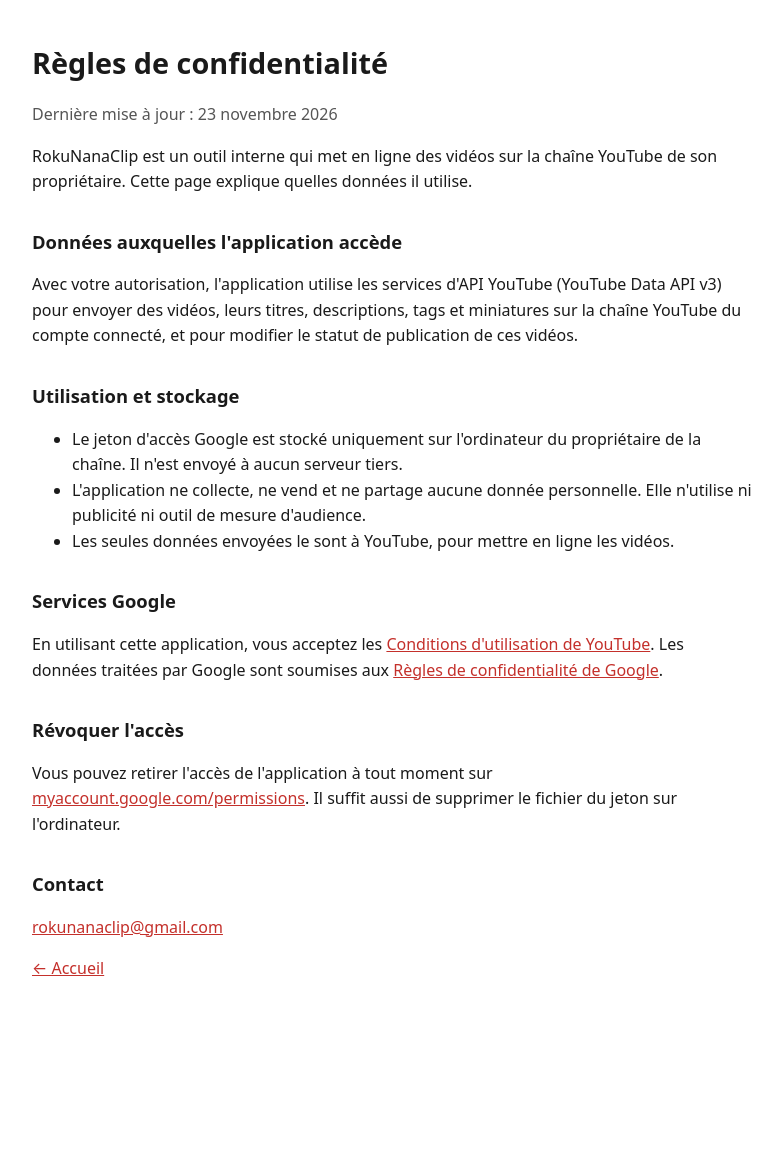
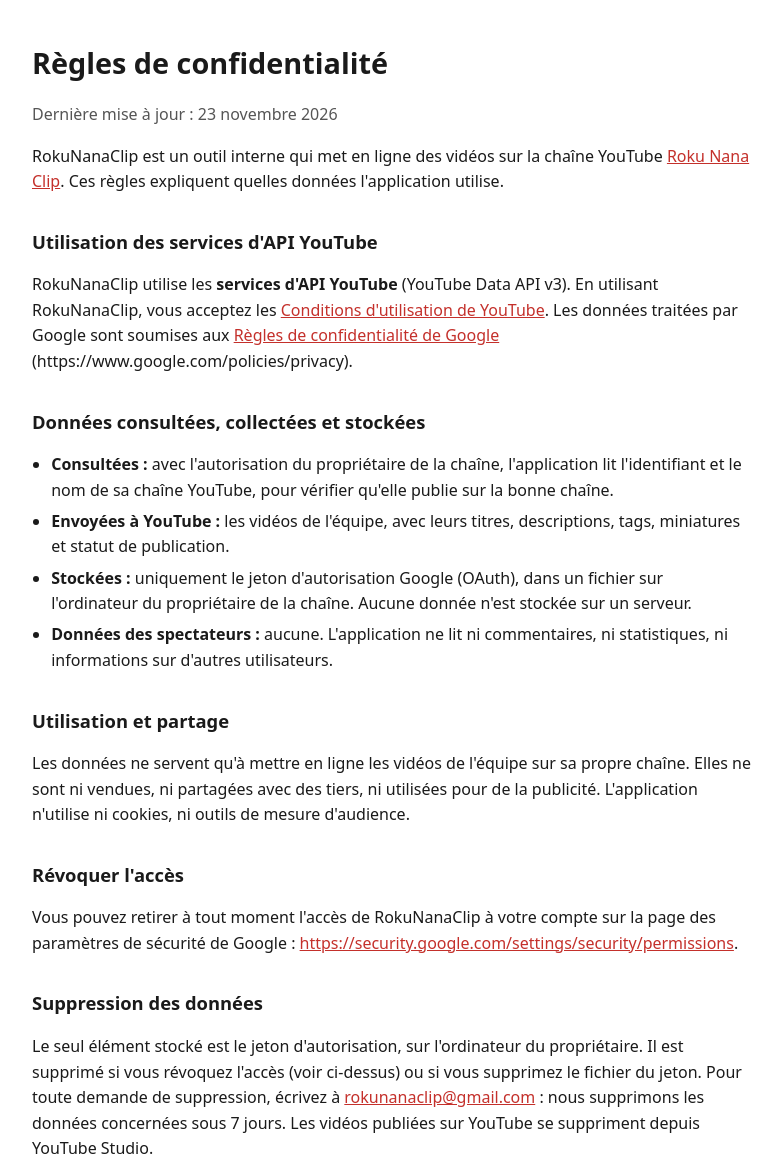
Before and after one commit to thomas-chmt/rokunanaclip-site, a plain HTML site: page privacy.html in a window 1280 px wide. Shown: the top 1165 px of the page, without its empty margins (248-1030 px from the left). Before the commit the page ends 1038 px from the top, so only its background shows below. Drawn offline with Linux system fonts and the light colour scheme.

Commit message:
Privacy: YouTube API Services, Google privacy link, revocation, deletion; add terms page; YouTube link on home
Co-Authored-By: Claude Opus 5.5 <noreply@anthropic.com>

```diff
--- a/privacy.html
+++ b/privacy.html
@@ -4,20 +4,29 @@
 <body><main>
 <h1>Règles de confidentialité</h1>
 <p class="muted">Dernière mise à jour : 23 novembre 2026</p>
-<p>RokuNanaClip est un outil interne qui met en ligne des vidéos sur la chaîne YouTube de son propriétaire. Cette page explique quelles données il utilise.</p>
-<h2>Données auxquelles l'application accède</h2>
-<p>Avec votre autorisation, l'application utilise les services d'API YouTube (YouTube Data API v3) pour envoyer des vidéos, leurs titres, descriptions, tags et miniatures sur la chaîne YouTube du compte connecté, et pour modifier le statut de publication de ces vidéos.</p>
-<h2>Utilisation et stockage</h2>
+<p>RokuNanaClip est un outil interne qui met en ligne des vidéos sur la chaîne YouTube <a href="https://www.youtube.com/@rokunanaclip">Roku Nana Clip</a>. Ces règles expliquent quelles données l'application utilise.</p>
+
+<h2>Utilisation des services d'API YouTube</h2>
+<p>RokuNanaClip utilise les <strong>services d'API YouTube</strong> (YouTube Data API v3). En utilisant RokuNanaClip, vous acceptez les <a href="https://www.youtube.com/t/terms">Conditions d'utilisation de YouTube</a>. Les données traitées par Google sont soumises aux <a href="https://www.google.com/policies/privacy">Règles de confidentialité de Google</a> (https://www.google.com/policies/privacy).</p>
+
+<h2>Données consultées, collectées et stockées</h2>
 <ul>
-<li>Le jeton d'accès Google est stocké uniquement sur l'ordinateur du propriétaire de la chaîne. Il n'est envoyé à aucun serveur tiers.</li>
-<li>L'application ne collecte, ne vend et ne partage aucune donnée personnelle. Elle n'utilise ni publicité ni outil de mesure d'audience.</li>
-<li>Les seules données envoyées le sont à YouTube, pour mettre en ligne les vidéos.</li>
+<li><strong>Consultées :</strong> avec l'autorisation du propriétaire de la chaîne, l'application lit l'identifiant et le nom de sa chaîne YouTube, pour vérifier qu'elle publie sur la bonne chaîne.</li>
+<li><strong>Envoyées à YouTube :</strong> les vidéos de l'équipe, avec leurs titres, descriptions, tags, miniatures et statut de publication.</li>
+<li><strong>Stockées :</strong> uniquement le jeton d'autorisation Google (OAuth), dans un fichier sur l'ordinateur du propriétaire de la chaîne. Aucune donnée n'est stockée sur un serveur.</li>
+<li><strong>Données des spectateurs :</strong> aucune. L'application ne lit ni commentaires, ni statistiques, ni informations sur d'autres utilisateurs.</li>
 </ul>
-<h2>Services Google</h2>
-<p>En utilisant cette application, vous acceptez les <a href="https://www.youtube.com/t/terms">Conditions d'utilisation de YouTube</a>. Les données traitées par Google sont soumises aux <a href="https://policies.google.com/privacy">Règles de confidentialité de Google</a>.</p>
+
+<h2>Utilisation et partage</h2>
+<p>Les données ne servent qu'à mettre en ligne les vidéos de l'équipe sur sa propre chaîne. Elles ne sont ni vendues, ni partagées avec des tiers, ni utilisées pour de la publicité. L'application n'utilise ni cookies, ni outils de mesure d'audience.</p>
+
 <h2>Révoquer l'accès</h2>
-<p>Vous pouvez retirer l'accès de l'application à tout moment sur <a href="https://myaccount.google.com/permissions">myaccount.google.com/permissions</a>. Il suffit aussi de supprimer le fichier du jeton sur l'ordinateur.</p>
+<p>Vous pouvez retirer à tout moment l'accès de RokuNanaClip à votre compte sur la page des paramètres de sécurité de Google : <a href="https://security.google.com/settings/security/permissions">https://security.google.com/settings/security/permissions</a>.</p>
+
+<h2>Suppression des données</h2>
+<p>Le seul élément stocké est le jeton d'autorisation, sur l'ordinateur du propriétaire. Il est supprimé si vous révoquez l'accès (voir ci-dessus) ou si vous supprimez le fichier du jeton. Pour toute demande de suppression, écrivez à <a href="mailto:rokunanaclip@gmail.com">rokunanaclip@gmail.com</a> : nous supprimons les données concernées sous 7 jours. Les vidéos publiées sur YouTube se suppriment depuis YouTube Studio.</p>
+
 <h2>Contact</h2>
 <p><a href="mailto:rokunanaclip@gmail.com">rokunanaclip@gmail.com</a></p>
-<p><a href="index.html">← Accueil</a></p>
+<p><a href="index.html">← Accueil</a> · <a href="terms.html">Conditions d'utilisation</a></p>
 </main></body></html>
--- a/style.css
+++ b/style.css
@@ -4,3 +4,7 @@ body{margin:0;background:var(--bg);color:var(--fg);font:16px/1.6 system-ui,-appl
 main{max-width:720px;margin:0 auto;padding:40px 16px}
 h1{font-size:1.8rem;margin:0 0 .5rem}h2{font-size:1.15rem;margin-top:2rem}
 a{color:var(--accent)}p.muted,footer{color:var(--muted)}footer{margin-top:3rem;font-size:.9rem}
+.yt a{display:inline-flex;align-items:center;gap:.5rem;font-weight:600;color:var(--fg);text-decoration:none}
+.ytlogo{width:34px;height:24px}
+nav.links{margin-top:1.5rem;font-weight:600}
+ul{padding-left:1.2rem}li{margin:.35rem 0}
```
Also changed, not shown: index.html (+4 -3 lines), terms.html (added, +21 -0 lines).
